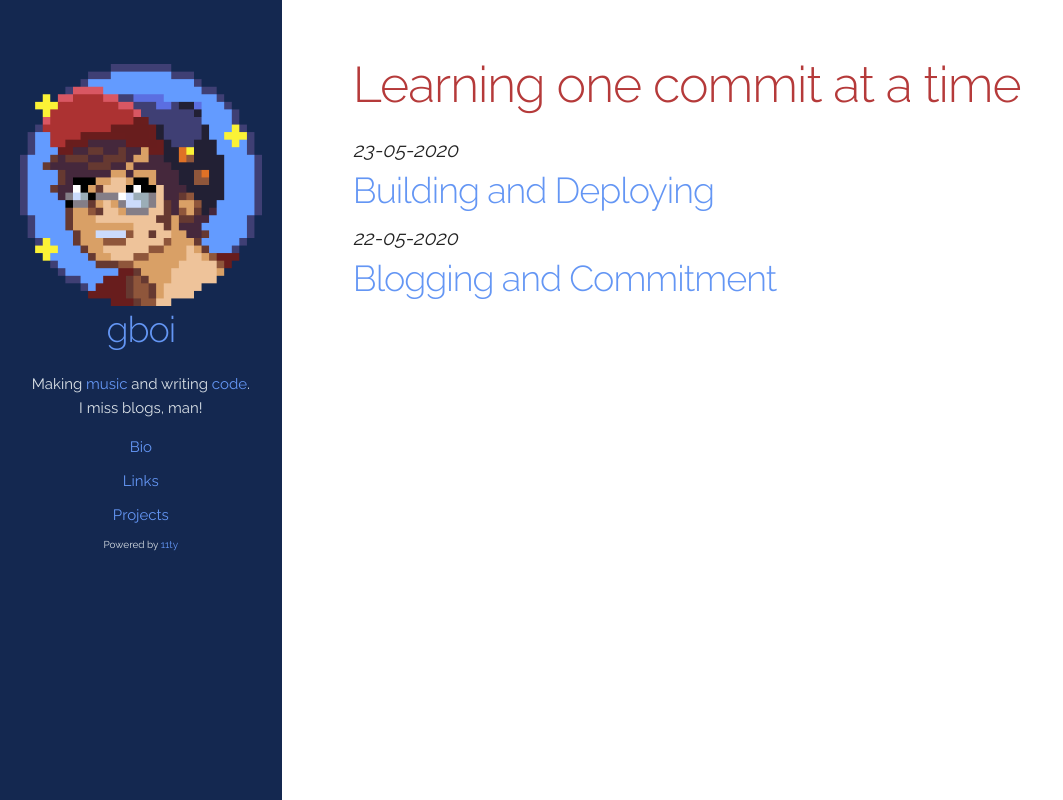
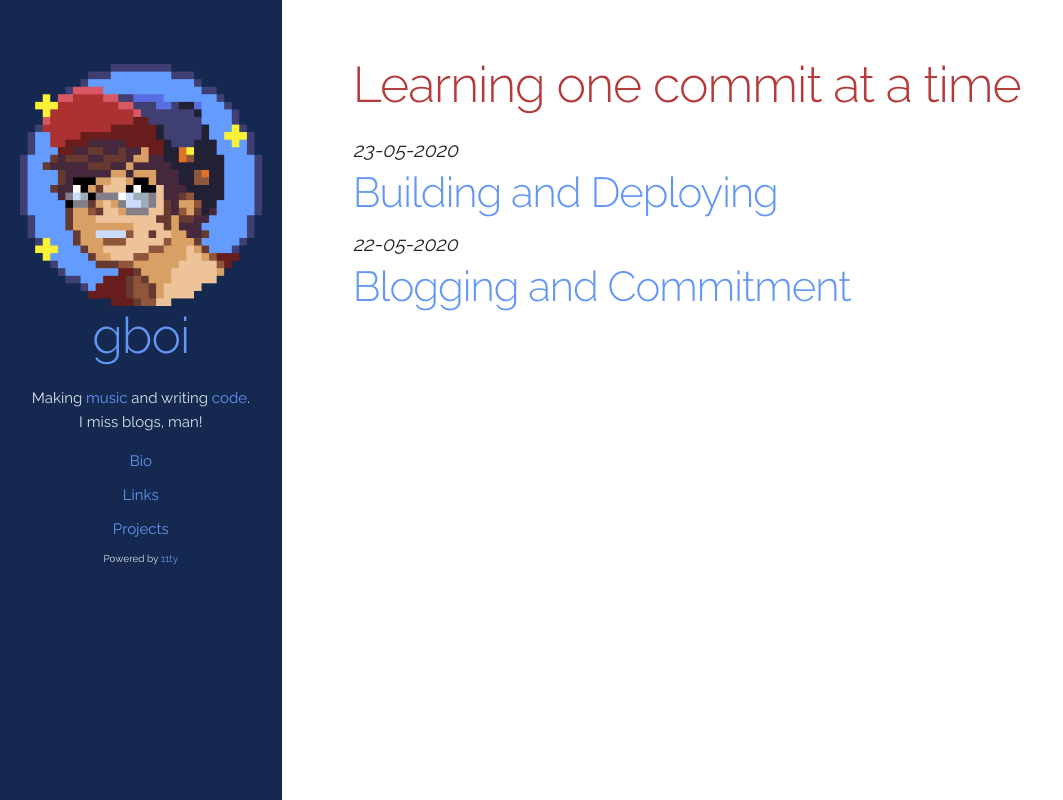
Before and after one commit to gboi/gboi.github.io, an Eleventy site: page index.html in a window 1280 px wide. Shown: the whole page, without its empty margins (0-1063 px from the left). Built offline with nearby package versions, Linux system fonts and the light colour scheme; Eleventy itself is replaced by a stand-in of ours; files that its build step writes are made by us from their sources.

Commit message:
change headings for correct syntax

```diff
--- a/_includes/layout.liquid
+++ b/_includes/layout.liquid
@@ -28,10 +28,10 @@
 				<a href="/">
 					<img alt="gboi" src="{{site.path}}/img/avatar.png" class="center u-max-full-width">
 				</a>
-				<h3 class="title">
+				<h1 class="title">
 					<a href="/">{{metadata.title}}</a>
 					<button id="nav-button" class="button-primary u-pull-right">&#9776;</button>
-				</h3>
+				</h1>
 			</header>
 			<p id="bio">
 				{{metadata.description}}
--- a/css/custom.css
+++ b/css/custom.css
@@ -14,7 +14,7 @@
 	height: 50px;
 }
 
-h1, .signed {
+.header h1, .signed {
 	color: #b53a3a;
 }
 
@@ -44,7 +44,10 @@ h1, .signed {
 	display: none;
 }
 
-#content h3 {
+#content {
+	font-size: 1.8rem;
+}
+#content h2 {
 	margin: 0 0 10px 0;
 }
 #content em.date {
@@ -79,10 +82,6 @@ footer {
 	text-align: center;
 }
 
-#content {
-	font-size: 1.8rem;
-}
-
 /* Larger than phablet */
 @media (min-width: 550px) {
 	.container .row .sidebar {
--- a/index.html
+++ b/index.html
@@ -8,7 +8,7 @@ pagination:
 ---
 {% for post in posts reversed %}
 	<em class="date">{{ post.date | date: "%d-%m-%Y" }}</em>
-	<h3><a href="{{ post.url | url }}">{{ post.data.pageTitle }}</a></h3>
+	<h2><a href="{{ post.url | url }}">{{ post.data.pageTitle }}</a></h2>
 {% endfor %}
 
 <div class="pages-navigation">
```
